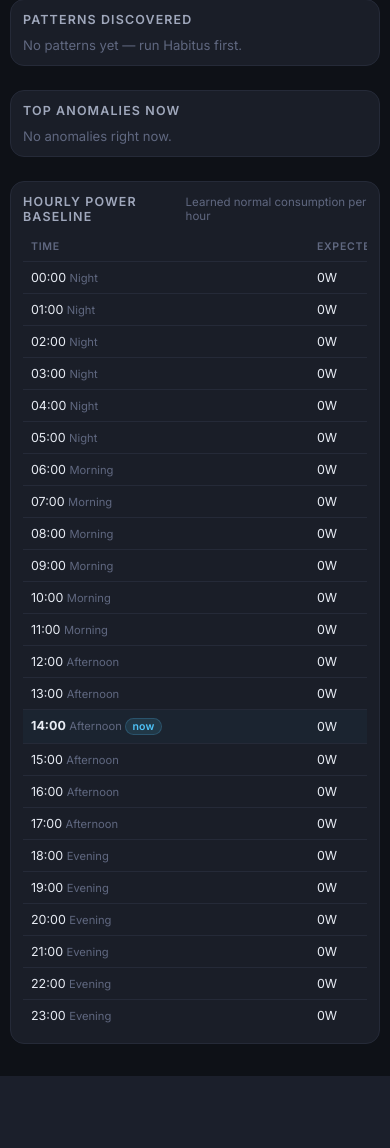
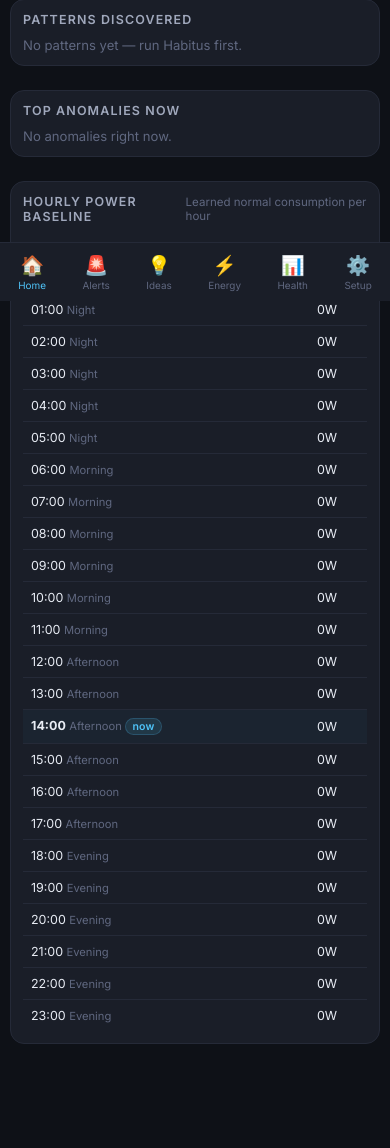
Before and after one commit to craigrallen/ha-habitus, a Flask app: page /ingress in a window 390 px wide. Shown: the part 543-1691 px from the top of the page. Before the commit the page ends 1619 px from the top, so only its background shows below. Run offline with Flask 3, Linux system fonts and the light colour scheme; data that the repository does not hold is empty.

Commit message:
fix(ui): fix API loading and add bottom navigation
- Add dynamic <base> tag to resolve fetch() URLs correctly in HA ingress
  context — fixes "Loading..." on all sections (api/state, api/baseline,
  etc. were resolving to HA root instead of add-on ingress path)
- Add fixed bottom mobile navigation bar (Home, Alerts, Ideas, Energy,
  Health, Setup) that syncs with the top nav tabs
- Sync gotoTab() to highlight both top and bottom nav active states

Co-Authored-By: Claude Opus 4.6 (1M context) <noreply@anthropic.com>

```diff
--- a/habitus/habitus/templates/index.html
+++ b/habitus/habitus/templates/index.html
@@ -4,6 +4,16 @@
 <meta charset="UTF-8">
 <meta name="viewport" content="width=device-width,initial-scale=1">
 <title>Habitus</title>
+<script>
+// Detect the ingress base path so relative fetch() calls resolve correctly.
+// HA serves add-ons at /api/hassio_ingress/<slug>/ — we need that as our base.
+(function(){
+  var base = document.createElement('base');
+  var loc  = window.location.pathname.replace(/\/+$/, '') + '/';
+  base.href = loc;
+  document.head.appendChild(base);
+})();
+</script>
 <style>
 @import url('https://fonts.googleapis.com/css2?family=Inter:wght@400;500;600;700&display=swap');
 
@@ -445,6 +455,28 @@ pre.raw {
 .about-link:hover { border-color: var(--border2); color: var(--text); }
 .about-link .al-icon { font-size: 1.1rem; }
 .divider { height: 1px; background: var(--border); margin: 16px 0; }
+/* ── Bottom Mobile Nav ── */
+.bnav {
+  position: fixed; bottom: 0; left: 0; right: 0;
+  background: var(--card);
+  border-top: 1px solid var(--border);
+  display: flex;
+  justify-content: space-around;
+  align-items: center;
+  padding: 6px 0 max(6px, env(safe-area-inset-bottom));
+  z-index: 100;
+}
+.bnav button {
+  display: flex; flex-direction: column; align-items: center; gap: 2px;
+  background: none; border: none; color: var(--text3);
+  font-size: 0.62rem; font-family: inherit; cursor: pointer;
+  padding: 4px 6px; transition: color .15s;
+}
+.bnav button .bn-icon { font-size: 1.2rem; }
+.bnav button.active { color: var(--accent); }
+.bnav button:hover { color: var(--text); }
+body { padding-bottom: 72px; }
+
 .warn-box {
   background: rgba(255,181,71,.06);
   border: 1px solid rgba(255,181,71,.2);
@@ -727,7 +759,12 @@ function gotoTab(id, btn) {
   document.querySelectorAll('.tab').forEach(t=>t.classList.remove('active'));
   document.querySelectorAll('nav button').forEach(b=>b.classList.remove('active'));
   document.getElementById('tab-'+id).classList.add('active');
-  btn.classList.add('active');
+  if(btn) btn.classList.add('active');
+  // Sync bottom nav highlight
+  var bnMap = {overview:0,breakdown:1,automations:2,energy:3,insights:4,settings:5};
+  var bnBtns = document.querySelectorAll('.bnav button');
+  bnBtns.forEach(b=>b.classList.remove('active'));
+  if(bnMap[id]!==undefined && bnBtns[bnMap[id]]) bnBtns[bnMap[id]].classList.add('active');
 }
 
 function toast(msg, type='ts') {
@@ -1254,6 +1291,31 @@ function toggleTheme() {
 })();
 
 </script>
+  <div class="bnav" id="bnav">
+    <button class="active" onclick="bnGo('overview',this)"><span class="bn-icon">🏠</span>Home</button>
+    <button onclick="bnGo('breakdown',this)"><span class="bn-icon">🚨</span>Alerts</button>
+    <button onclick="bnGo('automations',this)"><span class="bn-icon">💡</span>Ideas</button>
+    <button onclick="bnGo('energy',this)"><span class="bn-icon">⚡</span>Energy</button>
+    <button onclick="bnGo('insights',this)"><span class="bn-icon">📊</span>Health</button>
+    <button onclick="bnGo('settings',this)"><span class="bn-icon">⚙️</span>Setup</button>
+  </div>
+  <script>
+  function bnGo(id, btn) {
+    // Switch main tab
+    document.querySelectorAll('.tab').forEach(t=>t.classList.remove('active'));
+    document.getElementById('tab-'+id).classList.add('active');
+    // Highlight top nav
+    document.querySelectorAll('nav button').forEach(b=>b.classList.remove('active'));
+    document.querySelectorAll('nav button').forEach(b=>{
+      if(b.textContent.toLowerCase().includes(id==='overview'?'overview':id==='breakdown'?'anomaly':id==='automations'?'automations':id==='energy'?'energy':id==='insights'?'insights':id==='settings'?'settings':'_'))
+        b.classList.add('active');
+    });
+    // Highlight bottom nav
+    document.querySelectorAll('.bnav button').forEach(b=>b.classList.remove('active'));
+    btn.classList.add('active');
+    window.scrollTo(0,0);
+  }
+  </script>
   <div id="train-banner" class="train-banner">
     <div class="spin"></div>
     <span id="train-banner-text">Training in background…</span>
```
